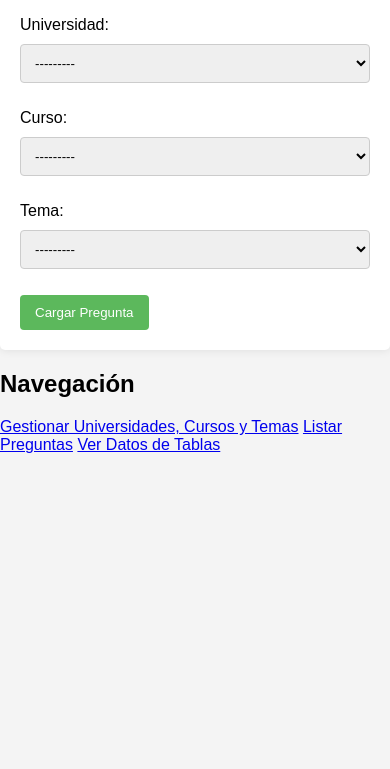
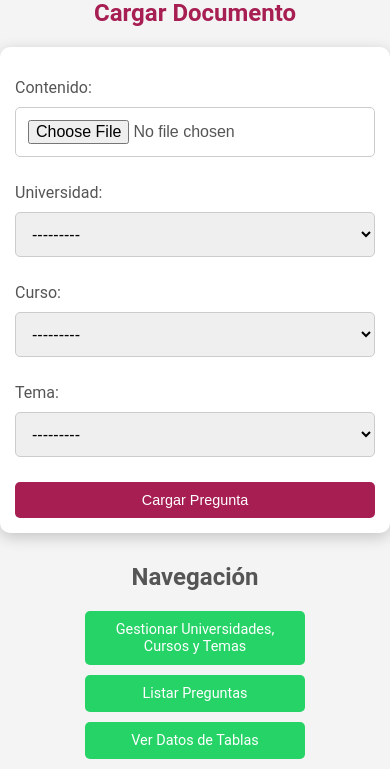
Before and after one commit to Yelts2002/ProyectoRHBancoPreguntas, a Django app: page /documentos/documentos/cargar/ in a window 390 px wide. Shown: the part 195-964 px from the top of the page. Before the commit the page ends 648 px from the top, so only its background shows below. Run offline with Django 5.2, Linux system fonts and the light colour scheme; data that the repository does not hold is empty.

Commit message:
Segundo CommitRH con estilos

```diff
--- /dev/null
+++ b/static/css/cargar.css
@@ -0,0 +1,124 @@
+/* Estilo general */
+body {
+    font-family: 'Roboto', Arial, sans-serif;
+    background-color: #f4f4f4;
+    margin: 0;
+    padding: 0;
+    color: #333;
+}
+
+/* para la imágen
+/* Contenedor del logo */
+.logo-container {
+    text-align: center; /* Centra el logo en la página */
+    margin: 20px 0;
+}
+
+/* Estilo de la imagen del logo */
+.logo {
+    max-width: 200px; /* Tamaño máximo del logo */
+    height: auto; /* Mantiene las proporciones de la imagen */
+    border-radius: 8px; /* Bordes redondeados si lo deseas */
+    box-shadow: 0 4px 10px rgba(0, 0, 0, 0.1); /* Sombra suave */
+}
+
+/* Encabezados */
+h1 {
+    text-align: center;
+    color: #a71e52;
+    margin-top: 20px;
+    font-size: 2rem;
+}
+
+h2 {
+    text-align: center;
+    color: #555;
+    margin-top: 30px;
+    font-size: 1.5rem;
+}
+
+/* Formulario */
+form {
+    max-width: 600px;
+    margin: 20px auto;
+    padding: 20px;
+    background-color: #ffffff;
+    border-radius: 10px;
+    box-shadow: 0 4px 15px rgba(0, 0, 0, 0.2);
+}
+
+form p {
+    margin-bottom: 15px;
+    font-size: 1rem;
+    color: #555;
+}
+
+input[type="text"],
+input[type="file"],
+select {
+    width: 100%;
+    padding: 12px;
+    margin: 10px 0;
+    border: 1px solid #ccc;
+    border-radius: 5px;
+    font-size: 1rem;
+    box-sizing: border-box;
+}
+
+input[type="submit"] {
+    width: 100%;
+    padding: 12px;
+    background-color: #a71e52;
+    color: white;
+    border: none;
+    border-radius: 5px;
+    font-size: 1rem;
+    cursor: pointer;
+    transition: background-color 0.3s ease, transform 0.2s ease;
+}
+
+input[type="submit"]:hover {
+    background-color: #8f1845;
+    transform: scale(1.05);
+}
+
+/* Navegación */
+a.button {
+    display: block;
+    max-width: 200px;
+    margin: 10px auto;
+    padding: 10px 15px;
+    background-color: #25d366;
+    color: white;
+    text-align: center;
+    text-decoration: none;
+    border-radius: 5px;
+    font-size: 1rem;
+    transition: background-color 0.3s ease, transform 0.2s ease;
+}
+
+a.button:hover {
+    background-color: #1db954;
+    transform: scale(1.05);
+}
+
+a.button:active {
+    background-color: #148f3d;
+}
+
+/* Ajustes para pantallas pequeñas */
+@media (max-width: 768px) {
+    h1, h2 {
+        font-size: 1.5rem;
+    }
+
+    form {
+        padding: 15px;
+    }
+
+    input[type="submit"],
+    a.button {
+        font-size: 0.9rem;
+        padding: 10px;
+    }
+}
--- a/templates/cargar_documento.html
+++ b/templates/cargar_documento.html
@@ -4,7 +4,11 @@
     <meta charset="UTF-8">
     <title>Cargar Documento</title>
     {% load static %}
-    <link rel="stylesheet" type="text/css" href="{% static '\css/styles.css' %}">
+    <link rel="stylesheet" type="text/css" href="{% static '\css\cargar.css' %}">
+    <link rel="icon" href="https://academiaroberthooke.com/wp-content/uploads/2023/07/logo-robert-hooke.png" type="image/png">
+    <div class="logo-container">
+        <img src="https://academiaroberthooke.com/wp-content/uploads/2023/07/logo-robert-hooke.png" alt="Logo Robert Hooke" class="logo">
+    </div>
     <script src="https://code.jquery.com/jquery-3.6.0.min.js"></script>
     <script>
         $(document).ready(function() {
--- a/templates/gestionar_universidades_cursos_temas.html
+++ b/templates/gestionar_universidades_cursos_temas.html
@@ -140,6 +140,7 @@
         <!-- Navegación adicional -->
         <nav class="navigation">
             <ul>
+                <li><a href="{% url 'cargar_documento' %}" class="button-link">Subir más preguntas</a></li>
                 <li><a href="{% url 'listar_preguntas' %}" class="button-link">Ver Preguntas</a></li>
                 <li><a href="{% url 'ver_datos_tablas' %}" class="button-link">Ver Datos de Tablas</a></li>
             </ul>
```
Also changed, not shown: static/css/listarpreg.css (added, +98 -0 lines), static/css/verdatos.css (added, +101 -0 lines), templates/listar_preguntas.html (+9 -2 lines), templates/ver_datos_tablas.html (+9 -2 lines).
